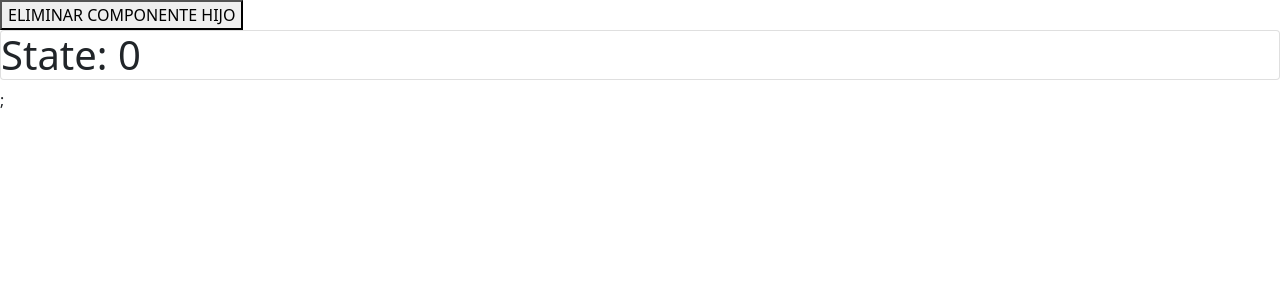
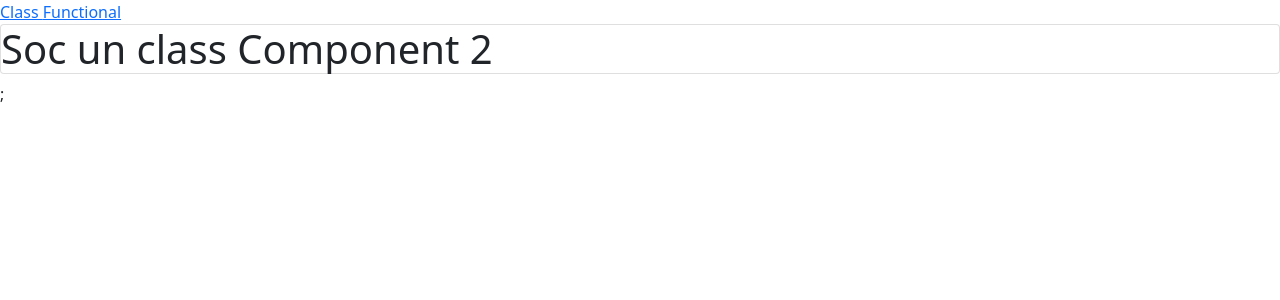
Before and after one commit to pedronieto84/react-teoria-basica, a React (Create React App) app: page / in a window 1280 px wide. Shown: the top 300 px of the page. Built offline with nearby package versions, Linux system fonts and the light colour scheme.

Commit message:
Rutas estáticas

```diff
--- a/package.json
+++ b/package.json
@@ -9,6 +9,7 @@
     "bootstrap": "^5.1.3",
     "react": "^17.0.2",
     "react-dom": "^17.0.2",
+    "react-router-dom": "^5.2.0",
     "react-scripts": "4.0.3",
     "web-vitals": "^1.0.1"
   },
--- a/src/App.js
+++ b/src/App.js
@@ -1,33 +1,32 @@
 import "./App.css";
 
 import ClassComponent from "./components/classComponent";
+import FunctionalComponent from "./components/functionalComponent";
 import React, { Component } from "react";
+import { BrowserRouter as Router, Route, Switch, Link } from "react-router-dom";
 
-class App extends React.Component {
-  constructor() {
-    super();
-    this.state = { data: 0, showChild: true };
-  }
-
-  render() {
-    let componentChildren;
-
-    if (this.state.showChild) {
-      componentChildren = <ClassComponent data={this.state.data} />;
-    }
-    return (
-      <>
-        <button
-          onClick={() => {
-            this.setState({ showChild: !this.state.showChild });
-          }}
-        >
-          ELIMINAR COMPONENTE HIJO
-        </button>
-        {componentChildren}
-      </>
-    );
-  }
+function App() {
+  return (
+    <Router>
+      <nav>
+        <Link to="/">Class </Link>
+        <Link to="/functional">Functional</Link>
+      </nav>
+      <div>
+        <Switch>
+          <Route exact path="/functional">
+            <FunctionalComponent />
+          </Route>
+          <Route exact path="/class">
+            <ClassComponent />
+          </Route>
+          <Route exact path="/">
+            <ClassComponent />
+          </Route>
+        </Switch>
+      </div>
+    </Router>
+  );
 }
 
 export default App;
--- a/src/components/classComponent.js
+++ b/src/components/classComponent.js
@@ -3,46 +3,14 @@ import React, { Component } from "react";
 class ClassComponent extends React.Component {
   constructor() {
     super();
-    this.state = { valueTwice: 0 };
-  }
-
-  static getDerivedStateFromProps(props, state) {
-    console.log("getDerivedStateFromProps");
-    return { valueTwice: props.data * 2 };
-  }
-
-  componentDidMount() {
-    console.log("component did mount");
-  }
-
-  shouldComponentUpdate() {
-    console.log("should component update");
-    return true;
-  }
-
-  getSnapshotBeforeUpdate() {
-    console.log("get snapshot before update");
-  }
-
-  componentDidUpdate() {
-    console.log("component did update");
   }
 
   render() {
-    console.log("render");
     return (
       <>
-        <h1 class="card">State: {this.state.valueTwice} </h1>;
+        <h1 className="card">Soc un class Component 2</h1>;
       </>
     );
-  }
-
-  componentDidMount() {
-    console.log("component did mount");
-  }
-
-  componentWillUnmount() {
-    console.log("component did unmount");
   }
 }
 
--- a/src/components/functionalComponent.js
+++ b/src/components/functionalComponent.js
@@ -1,13 +1,9 @@
 import React from "react";
 
-const FunctionalComponent = ({ childToParent }) => {
-  const dataInChildren = "data from children";
+const FunctionalComponent = () => {
   return (
     <>
       <h1> Soc un functional Component </h1>
-      <button onClick={() => childToParent(dataInChildren)}>
-        PASAR DATA AL PARE
-      </button>
     </>
   );
 };
```
Also changed, not shown: 2 other files (tests, documents, lock files or other folders).
